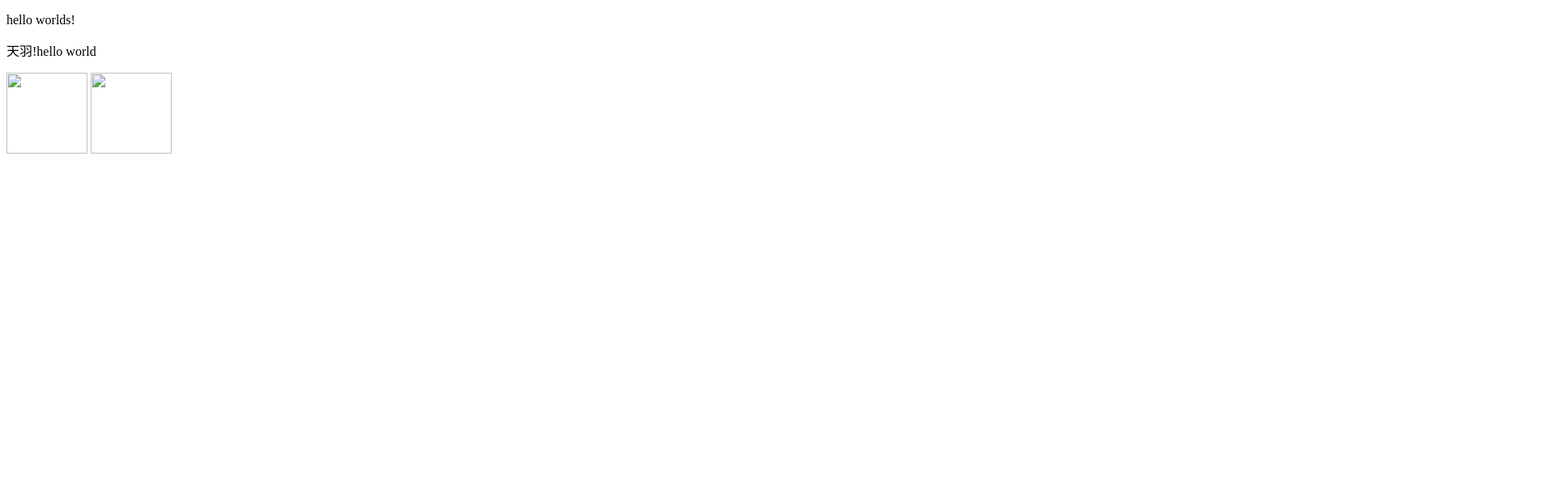
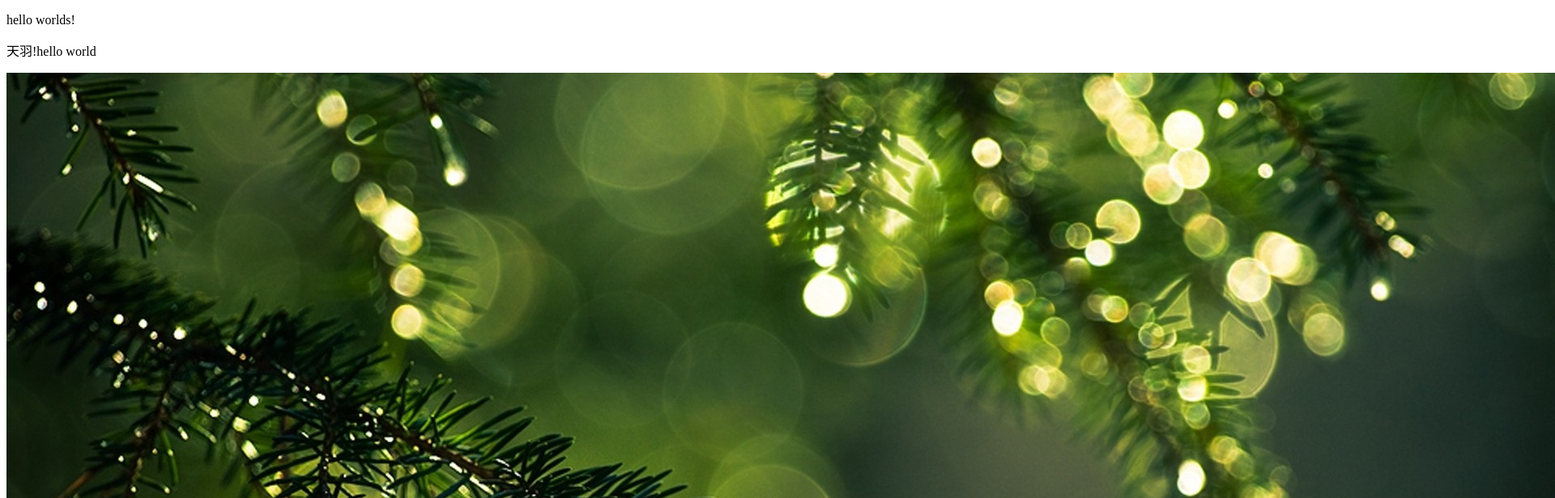
Before and after one commit to ianthe0412/ianthe0412.github.io, a plain HTML site: page index.html in a window 1280 px wide. Shown: the top 616 px of the page at 81% size, 1920 px wide, since content can reach past the window. Drawn offline with Linux system fonts and the light colour scheme.

Commit message:
fixfixfix

```diff
--- a/index.html
+++ b/index.html
@@ -12,8 +12,8 @@
     hello worlds!
   </p>
   <p>天羽!hello world</p>
-  <img src="./image/5c24a6ce4f9e8a6374e331b376e9f3b1.jpg" alt="" width="100px" height="100px">
-  <img src="./image/c23d6f5ea387f6b58c2a13e964ec9e7b.jpg" alt="" style="width:100px;height:100px">
+  <img src="./image/96819669f6df03eab4f0d395a2b271d1.jpg" alt="">
+  <img src="./image/e3e713dfa1426f0d3db114306b4b7604.jpg" alt="">
 </body>
 
 </html>
```
